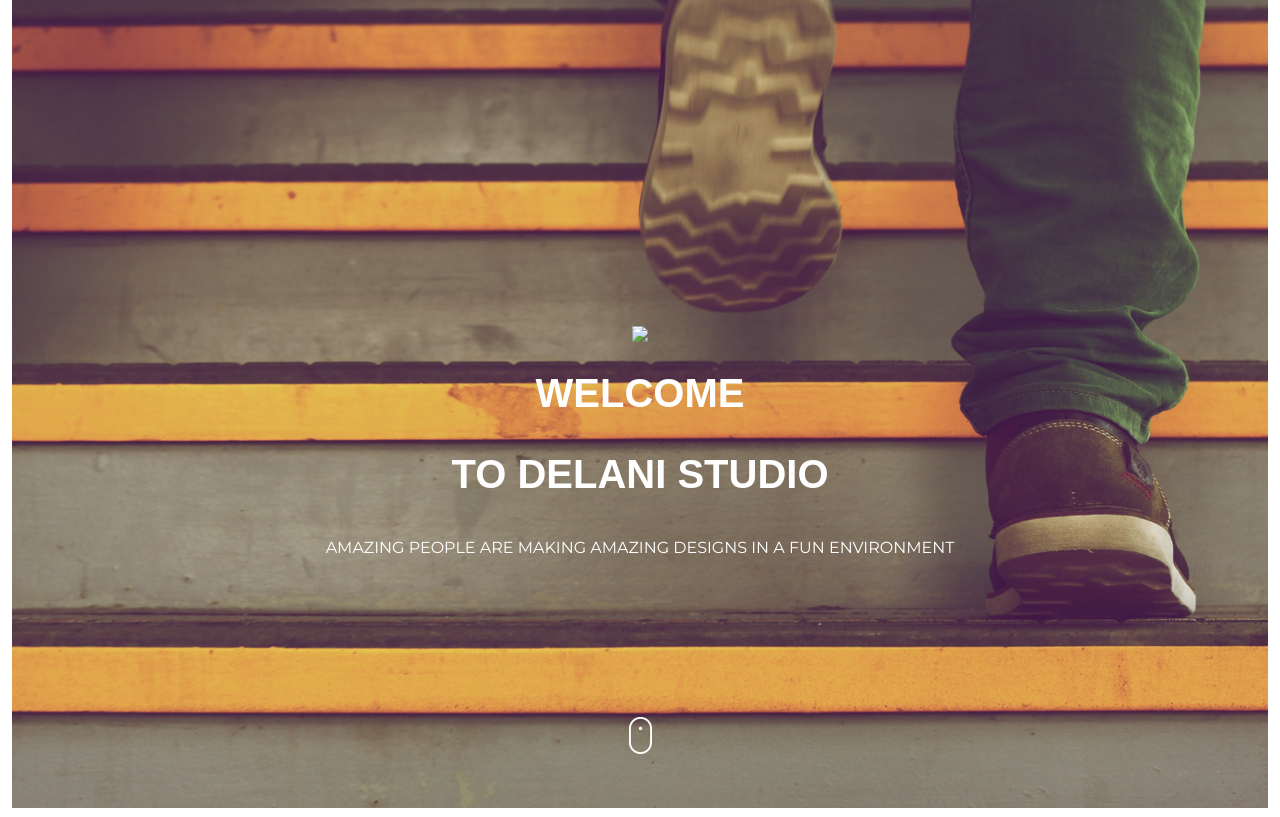
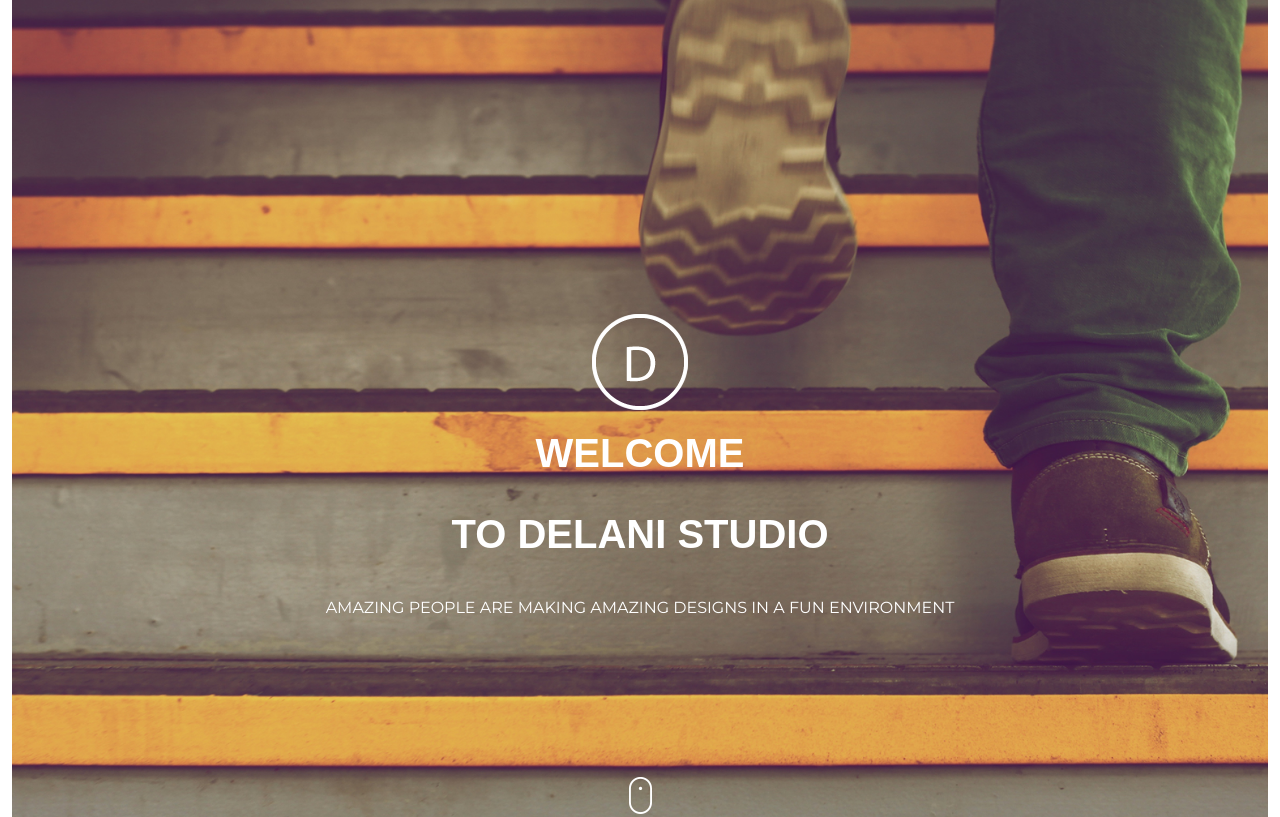
Before and after one commit to Zelawlaw/Delani-Studio, a plain HTML site: page index.html in a window 1280 px wide. Shown: the top 817 px of the page. Drawn offline with nearby package versions, Linux system fonts and the light colour scheme; the site is published under a folder, as on GitHub Pages, so addresses that start at the root find nothing; a web font is replaced by a local one.

Commit message:
corrected log url

```diff
--- a/index.html
+++ b/index.html
@@ -30,7 +30,7 @@
   </head>
   <body class="container">
     <header class="masthead">
-      <img src="/assets/logo/logo.png" />
+      <img src="assets/logo/logo.png" />
       <p class="masthead-heading text-uppercase">Welcome</p>
       <p class="masthead-heading text-uppercase">to delani studio</p>
       <p class="masthead-subheading text-uppercase">
```
